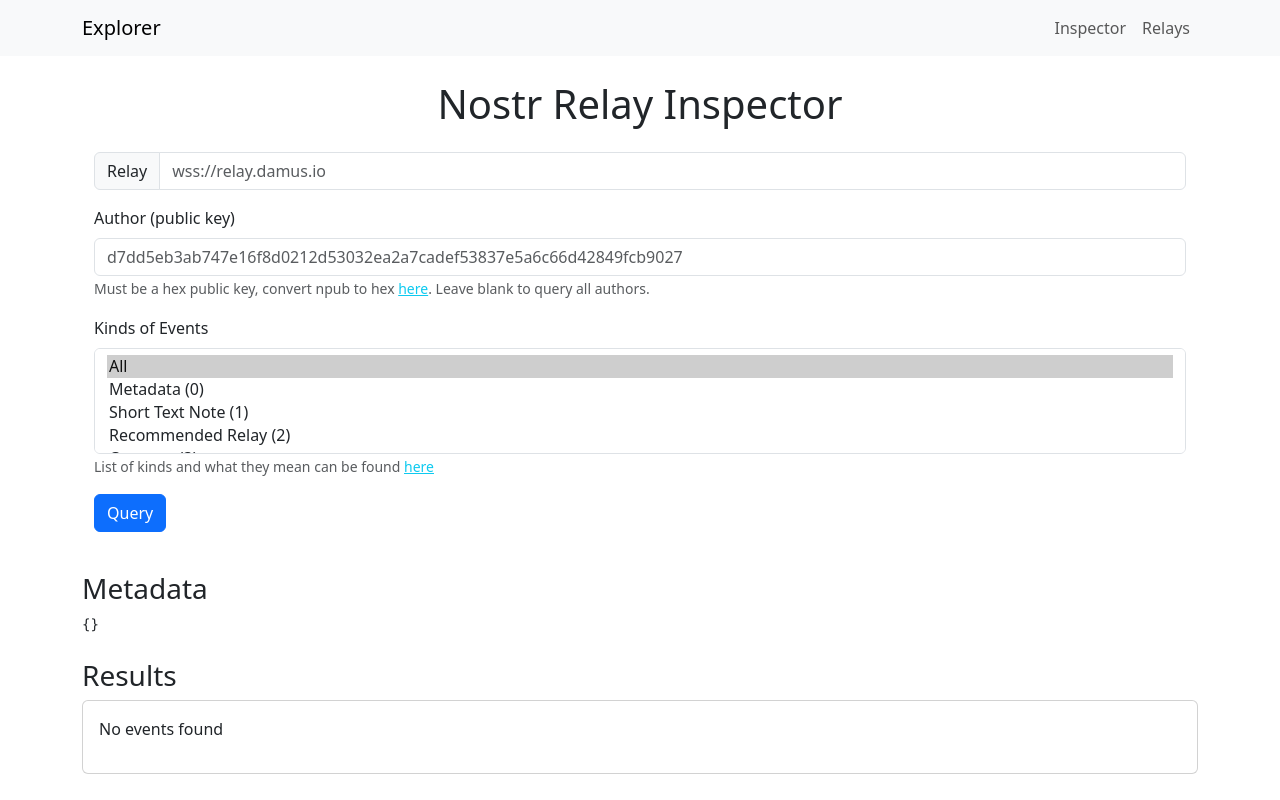
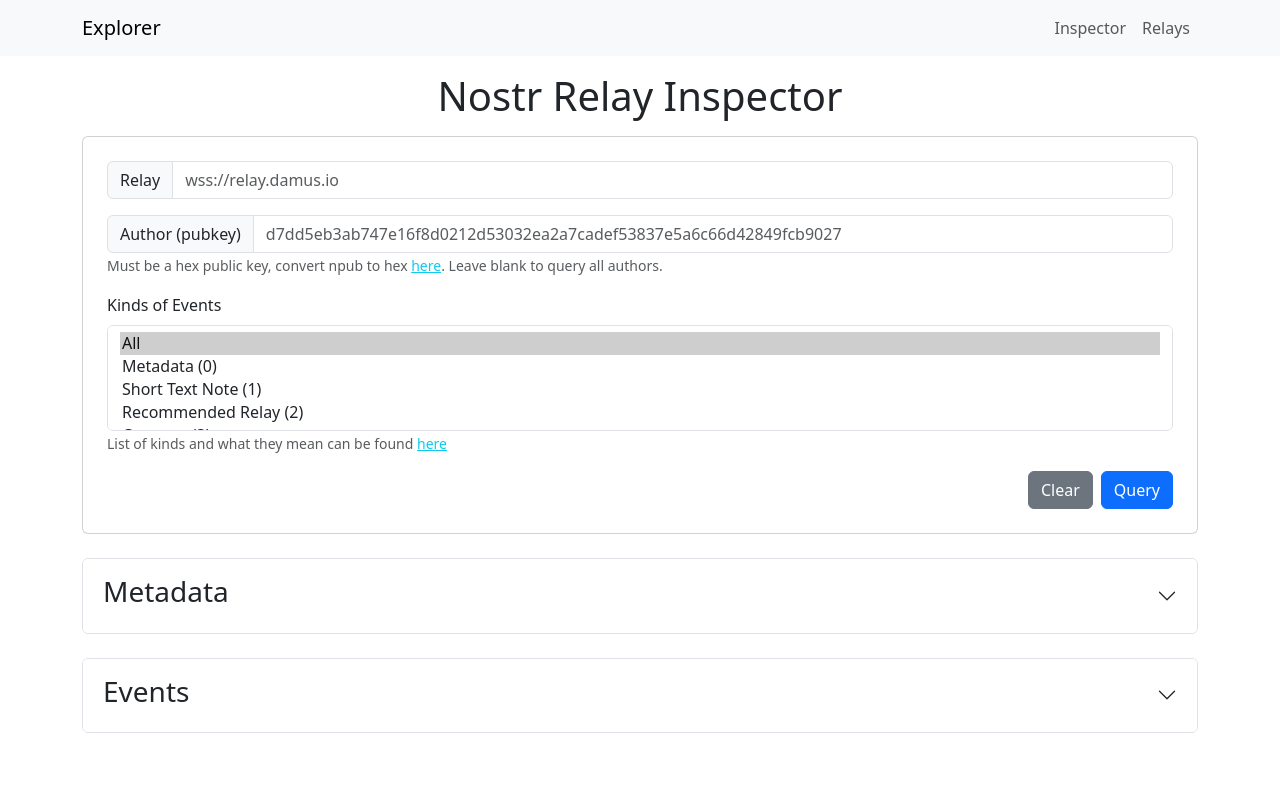
Before and after one commit to gregorygmwhite/nostr-relay-explorer, a React (Create React App) app in the folder frontend/: page /inspector in a window 1280 px wide. Built offline with nearby package versions, Linux system fonts and the light colour scheme.

Commit message:
improve the relay inspector page

```diff
--- a/frontend/src/components/relays/relayCard.tsx
+++ b/frontend/src/components/relays/relayCard.tsx
@@ -20,6 +20,7 @@ const RelayCard = ({
                     </Link>
                 </Card.Title>
                 <Card.Subtitle className="text-muted">{relay.url}</Card.Subtitle>
+                <div className="text-muted"><a href={`${pages.getInspector()}?relayUrl=${relay.url}`}>Inspect</a></div>
             </div>
             <Card.Body className="pt-0">
                 <Accordion>
--- a/frontend/src/config/pages.ts
+++ b/frontend/src/config/pages.ts
@@ -1,7 +1,7 @@
 type UrlId = number | string;
 
 const pages = {
-    getHome(): string { return "/relays" },
+    getHome(): string { return "/" },
 
     getRelaysList(): string { return "/relays" },
     getRelaysCreate(): string { return "/relays/create" },
--- a/frontend/src/pages/inspector.tsx
+++ b/frontend/src/pages/inspector.tsx
@@ -1,24 +1,51 @@
+import { useLocation } from 'react-router-dom';
 import EventsDisplay from "../components/events/events";
 import { NOSTR_KINDS } from "../config/consts";
 import { NostrEvent } from "../types/event";
-import { useState } from "react";
+import { useState, useEffect } from "react";
 import { relayInit } from 'nostr-tools';
+import LoadingIndicator from '../components/common/loadingIndicator';
 import RelayMetadata from "../components/relays/relayMetadata";
-import { Container, Form, FormGroup, InputGroup, Button, Alert } from 'react-bootstrap';
+import {
+  Container,
+  Form,
+  FormGroup,
+  InputGroup,
+  Button,
+  Alert,
+  Accordion,
+  Card,
+} from 'react-bootstrap';
 
 const InspectorPage = () => {
 
   const defaultLimit = 100;
   const examplePubkey = "d7dd5eb3ab747e16f8d0212d53032ea2a7cadef53837e5a6c66d42849fcb9027";
 
+  const location = useLocation();
+
   const [events, setEvents] = useState<NostrEvent[]>([]);
+  const [eventsLoading, setEventsLoading] = useState<boolean>(false);
+  const [eventsErrorMessage, setEventsErrorMessage] = useState("");
+
   const [relayUrl, setRelayUrl] = useState("");
   const [author, setAuthor] = useState("");
   const [kinds, setKinds] = useState<string[]>([""]);
+
   const [metadata, setMetadata] = useState<any>({});
-  const [eventsErrorMessage, setEventsErrorMessage] = useState("");
+  const [metadataLoading, setMetadataLoading] = useState<boolean>(false);
   const [metadataErrorMessage, setMetadataErrorMessage] = useState("");
 
+  const clearQueries = () => {
+    setEvents([]);
+    setEventsErrorMessage("");
+    setMetadata({});
+    setMetadataErrorMessage("");
+
+    setRelayUrl("");
+    setAuthor("");
+    setKinds([""]);
+  }
 
   const handleKindsChange = (event: React.ChangeEvent<HTMLSelectElement>) => {
       const selectedOptions = Array.from(event.target.selectedOptions, option => option.value);
@@ -33,6 +60,8 @@ const InspectorPage = () => {
   }
 
   async function getRelayMetadata(relayUrl: string) {
+    setMetadataLoading(true);
+    setMetadataErrorMessage("");
     // Replace "ws://" or "wss://" with "http://"
     const httpUrl = relayUrl.replace(/^ws(s?):\/\//, 'http$1://');
 
@@ -50,10 +79,13 @@ const InspectorPage = () => {
 
         const metadataRaw = await response.json();
         setMetadata(metadataRaw);
+        setMetadataLoading(false);
+        setMetadataErrorMessage("");
 
     } catch (error: any) {
         console.error(`Failed to fetch relay metadata from ${httpUrl}`, error);
         setMetadataErrorMessage(error.message)
+        setMetadataLoading(false);
     }
   }
 
@@ -63,6 +95,8 @@ const InspectorPage = () => {
 
     // import and initialize the relay
     const relay = relayInit(relayUrl);
+    setEventsLoading(true);
+    setEventsErrorMessage("");
 
     relay.on('connect', async () => {
         console.log(`Connected to ${relay.url}`);
@@ -82,14 +116,18 @@ const InspectorPage = () => {
             const eventsRaw = await relay.list(queries);
 
             setEvents(eventsRaw);
+            setEventsLoading(false);
+            setEventsErrorMessage("");
         } catch (error: any) {
             console.error(`Error listing events: ${error.message}`);
             setEventsErrorMessage(error.message)
+            setEventsLoading(false);
         }
     });
 
     relay.on('error', () => {
         setEventsErrorMessage(`Failed to connect to ${relay.url}`);
+        setEventsLoading(false);
     });
 
     // Get metadata from the relay
@@ -99,11 +137,20 @@ const InspectorPage = () => {
     relay.connect();
   }
 
+  useEffect(() => {
+    const queryParams = new URLSearchParams(location.search);
+    const relayUrlParam = queryParams.get('relayUrl');
+
+    if (relayUrlParam) {
+      setRelayUrl(relayUrlParam);
+    }
+  }, [location.search]);
+
   return (
-    <Container className="my-4">
-      <h1 className="text-center mb-4">Nostr Relay Inspector</h1>
+    <Container className="mt-3">
+      <h1 className="text-center mb-3">Nostr Relay Inspector</h1>
 
-      <Container className="mb-4">
+      <Card className="mb-4 p-4">
         <Form onSubmit={handleSubmit}>
           <InputGroup className="mb-3">
             <InputGroup.Text id="relay-url-descriptor">Relay</InputGroup.Text>
@@ -115,9 +162,9 @@ const InspectorPage = () => {
               onChange={(e) => setRelayUrl(e.target.value)}
             />
           </InputGroup>
-
-          <FormGroup className="mb-3">
-            <Form.Label>Author (public key)</Form.Label>
+          <div className="mb-3">
+            <InputGroup>
+              <InputGroup.Text id="relay-url-descriptor">Author (pubkey)</InputGroup.Text>
               <Form.Control
                 id="author"
                 placeholder={examplePubkey}
@@ -125,10 +172,11 @@ const InspectorPage = () => {
                 value={author}
                 onChange={(e) => setAuthor(e.target.value)}
               />
+            </InputGroup>
             <Form.Text className="text-muted">
               Must be a hex public key, convert npub to hex <a href="https://nostrcheck.me/converter/" className="text-info" target="_blank">here</a>. Leave blank to query all authors.
             </Form.Text>
-          </FormGroup>
+          </div>
 
         <FormGroup className="mb-3">
           <Form.Label>Kinds of Events</Form.Label>
@@ -141,18 +189,57 @@ const InspectorPage = () => {
           <Form.Text className="text-muted">List of kinds and what they mean can be found <a href="https://github.com/nostr-protocol/nips" className="text-info">here</a></Form.Text>
         </FormGroup>
 
-          <Button type="submit" variant="primary" className="mb-3">Query</Button>
+          <div className="mt-3 w-100 d-flex flex-row-reverse">
+            <div>
+              <Button type="submit" variant="primary" className="">Query</Button>
+            </div>
+            <div className="me-2">
+              <Button variant="secondary" onClick={clearQueries}>Clear</Button>
+            </div>
+          </div>
         </Form>
-      </Container>
+      </Card>
 
       <div className="mt-4">
-        <h3 className="text-2xl font-bold mb-2">Metadata</h3>
+        <Accordion>
+            <Accordion.Item eventKey="0">
+                <Accordion.Header>
+                  <div className="d-flex flex-row">
+                    <h3 className="text-2xl font-bold mb-2 me-3">
+                      Metadata
+                    </h3>
+                    {metadataLoading && (
+                      <div className="ml-3">
+                        <LoadingIndicator />
+                      </div>
+                    )}
+                  </div>
+                </Accordion.Header>
+                <Accordion.Body>
                   <RelayMetadata metadata={metadata} />
+                </Accordion.Body>
+            </Accordion.Item>
+        </Accordion>
       </div>
 
       <div className="mt-4">
-        <h3 className="mb-2">Results</h3>
+        <Accordion>
+            <Accordion.Item eventKey="0">
+                <Accordion.Header>
+                  <div className="d-flex flex-row">
+                    <h3 className="text-2xl font-bold mb-2 me-3">
+                      Events {events.length ? `(${events.length})` : "" }
+                    </h3>
+                    {eventsLoading && (
+                        <LoadingIndicator />
+                    )}
+                  </div>
+                </Accordion.Header>
+                <Accordion.Body>
                   <EventsDisplay events={events} />
+                </Accordion.Body>
+            </Accordion.Item>
+        </Accordion>
       </div>
 
       {eventsErrorMessage && (
```
Lines whose indentation alone changed are shown as unchanged.
